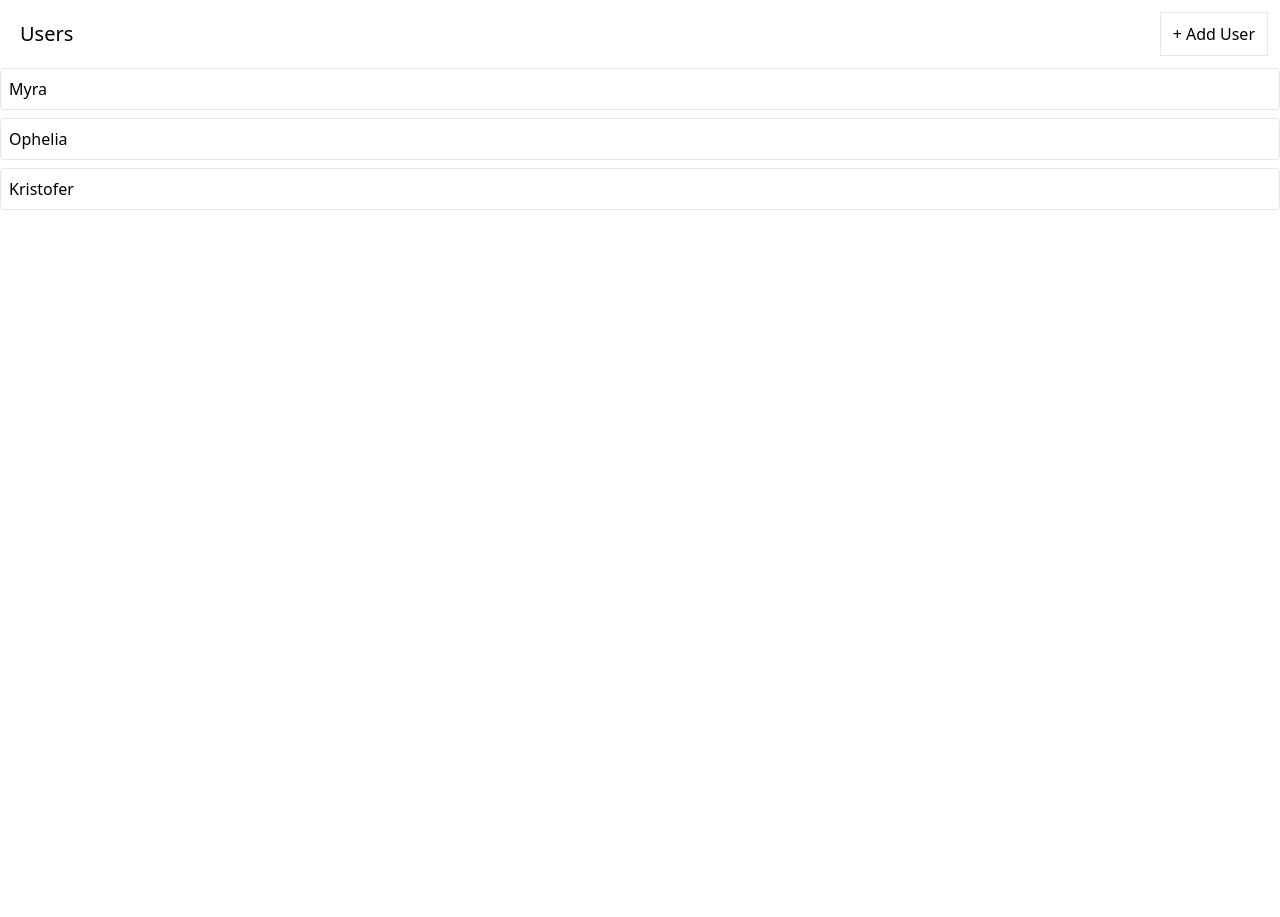
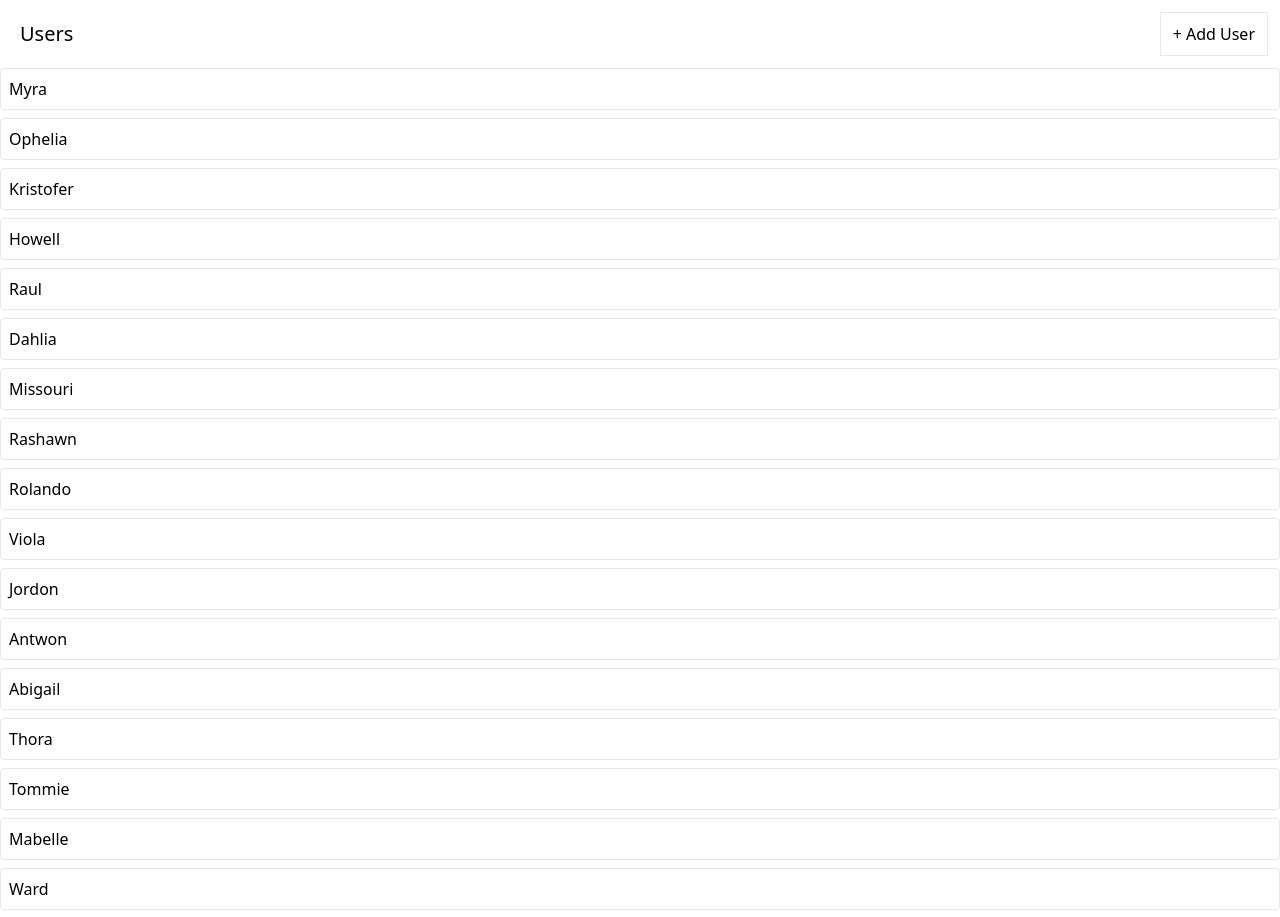
Before and after one commit to shiwanshudev/media-album, a React (Vite) app: page / in a window 1280 px wide. Shown: the top 917 px of the page. Before the commit the page ends 800 px from the top, so only its background shows below. Built offline with nearby package versions, Linux system fonts and the light colour scheme; data requests are answered from the project's data file.

Commit message:
Fix loading flash issue

```diff
--- a/db.json
+++ b/db.json
@@ -11,6 +11,78 @@
     {
       "id": "0887",
       "name": "Kristofer"
+    },
+    {
+      "id": "6f7b",
+      "name": "Howell"
+    },
+    {
+      "id": "1159",
+      "name": "Raul"
+    },
+    {
+      "id": "b352",
+      "name": "Dahlia"
+    },
+    {
+      "id": "c53e",
+      "name": "Missouri"
+    },
+    {
+      "id": "1f36",
+      "name": "Rashawn"
+    },
+    {
+      "id": "24c1",
+      "name": "Rolando"
+    },
+    {
+      "id": "5451",
+      "name": "Viola"
+    },
+    {
+      "id": "7e30",
+      "name": "Jordon"
+    },
+    {
+      "id": "7539",
+      "name": "Antwon"
+    },
+    {
+      "id": "7f53",
+      "name": "Abigail"
+    },
+    {
+      "id": "fe61",
+      "name": "Thora"
+    },
+    {
+      "id": "96fa",
+      "name": "Tommie"
+    },
+    {
+      "id": "361c",
+      "name": "Mabelle"
+    },
+    {
+      "id": "d173",
+      "name": "Ward"
+    },
+    {
+      "id": "4d10",
+      "name": "Kelli"
+    },
+    {
+      "id": "e515",
+      "name": "Eleanore"
+    },
+    {
+      "id": "606f",
+      "name": "Jerrell"
+    },
+    {
+      "id": "ba94",
+      "name": "Davin"
     }
   ],
   "albums": [],
--- a/src/components/UsersList.jsx
+++ b/src/components/UsersList.jsx
@@ -1,4 +1,4 @@
-import { useEffect } from "react";
+import { useEffect, useState } from "react";
 import { useDispatch } from "react-redux";
 import { fetchUsers, addUser } from "../store";
 import { useSelector } from "react-redux";
@@ -7,14 +7,28 @@ import Button from "./Button";
 
 export default function UsersList() {
   const dispatch = useDispatch();
+  const [isLoadingUsers, setIsLoadingUsers] = useState(false);
+  const [loadingUsersError, setLoadingUsersError] = useState(null);
+  const [isCreatingUser, setIsCreatingUser] = useState(false);
+  const [creatingUserError, setCreatingUserError] = useState(false);
 
   useEffect(() => {
-    dispatch(fetchUsers());
+    setIsLoadingUsers(true);
+    dispatch(fetchUsers())
+      .unwrap()
+      .catch((error) => setLoadingUsersError(error))
+      .finally(() => setIsLoadingUsers(false));
+    // BAD because fetchUsers is asynchronous in nature
+    // setIsLoadingUsers(false); // NO
   }, []);
   const handleUserAdd = () => {
-    dispatch(addUser());
+    setIsCreatingUser(true);
+    dispatch(addUser())
+      .unwrap()
+      .catch((error) => setCreatingUserError(error))
+      .finally(() => setIsCreatingUser(false));
   };
-  const { data, isLoading, error } = useSelector((state) => state.users);
+  const { data } = useSelector((state) => state.users);
 
   const renderedUsers = data.map((user) => (
     <div key={user.id} className="mb-2 border rounded">
@@ -23,20 +37,26 @@ export default function UsersList() {
       </div>
     </div>
   ));
-
-  if (error) {
-    return <div>Error</div>;
-  } else if (isLoading) {
-    return <Skeleton times={5} className="h-10 w-full" />;
-  } else {
+  console.log(isCreatingUser);
   return (
     <div>
       <div className="flex flex-row justify-between m-3">
         <h1 className="m-2 text-xl">Users</h1>
+        {isCreatingUser ? (
+          "Creating User..."
+        ) : (
           <Button onClick={handleUserAdd}>+ Add User</Button>
+        )}
+        {creatingUserError && "Error creating user..."}
       </div>
-        {renderedUsers}
+
+      {isLoadingUsers ? (
+        <Skeleton times={5} className="h-10 w-full" />
+      ) : (
+        renderedUsers
+      )}
+
+      {loadingUsersError && "Error displaying users..."}
     </div>
   );
 }
-}
```
Lines whose indentation alone changed are shown as unchanged.
